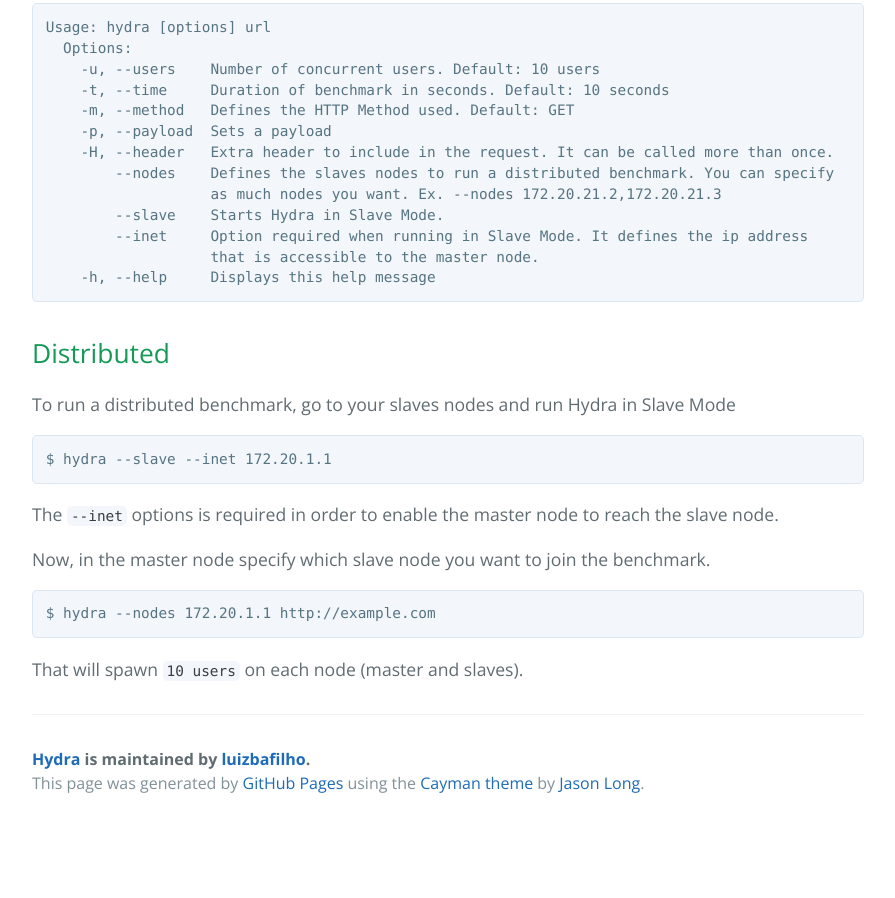
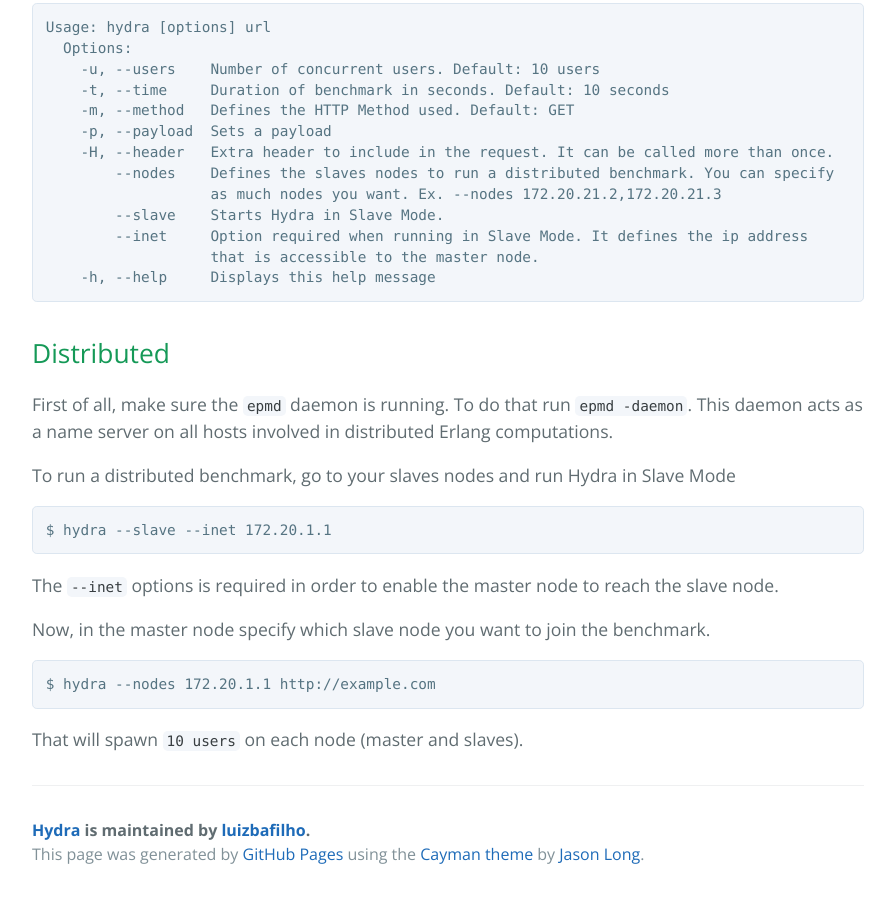
Before and after one commit to luizbafilho/hydra, a plain HTML site: page index.html in a window 1280 px wide. Shown: the part 1512-2410 px from the top of the page, without its empty margins (192-1087 px from the left). Before the commit the page ends 2339 px from the top, so only its background shows below. Drawn offline with nearby package versions, Linux system fonts and the light colour scheme.

```diff
--- a/index.html
+++ b/index.html
@@ -85,6 +85,8 @@
 <h2>
 <a id="distributed" class="anchor" href="#distributed" aria-hidden="true"><span class="octicon octicon-link"></span></a>Distributed</h2>
 
+<p>First of all, make sure the <code>epmd</code> daemon is running. To do that run <code>epmd -daemon</code>. This daemon acts as a name server on all hosts involved in distributed Erlang computations.</p>
+
 <p>To run a distributed benchmark, go to your slaves nodes and run Hydra in Slave Mode</p>
 
 <pre><code>$ hydra --slave --inet 172.20.1.1
```
Also changed, not shown: params.json (+1 -1 lines).
